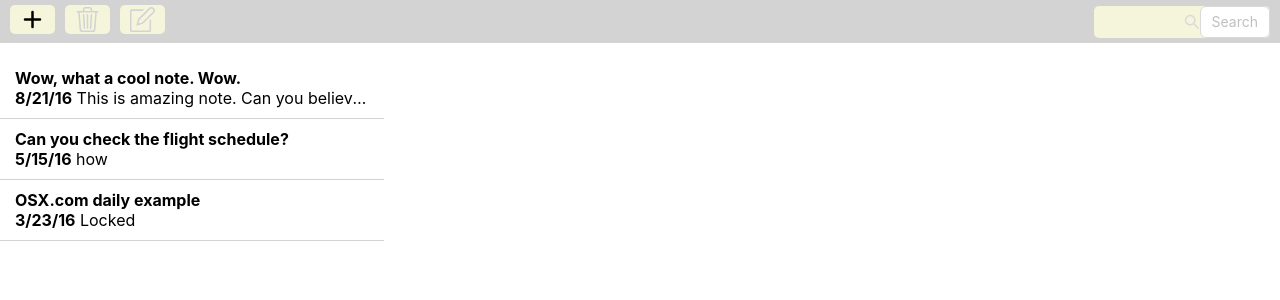
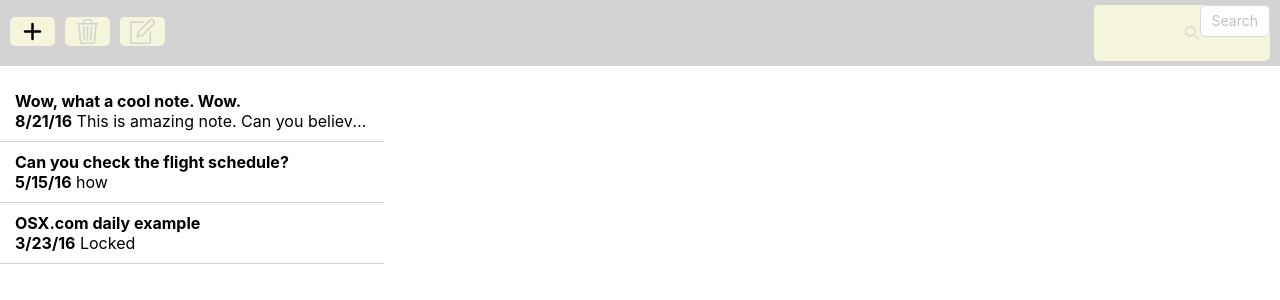
Before and after one commit to Anatolii1996/notes, a React (Create React App) app: page / in a window 1280 px wide. Shown: the top 300 px of the page. Built offline with nearby package versions, Linux system fonts and the light colour scheme.

Commit message:
done selector

```diff
--- a/src/App.scss
+++ b/src/App.scss
@@ -121,6 +121,10 @@
   box-shadow: none !important;
 }
 
+:where(.css-dev-only-do-not-override-yp8pcc).ant-form-item{
+  margin-bottom: 0 !important;
+}
+
 @media (max-width: 1000px) {
   .App {
     .new_note,
--- a/src/components/Header.jsx
+++ b/src/components/Header.jsx
@@ -3,7 +3,7 @@ import { useNavigate } from "react-router-dom";
 import { HiPlus } from "react-icons/hi";
 import { BsTrash3 } from "react-icons/bs";
 import { SlNote } from "react-icons/sl";
-import { AutoComplete, Modal } from "antd";
+import { AutoComplete, Modal, Form } from "antd";
 import { SearchOutlined, ExclamationCircleFilled } from "@ant-design/icons";
 import { Link, Outlet } from "react-router-dom";
 import { useSelector, useDispatch } from "react-redux";
@@ -19,6 +19,7 @@ const Header = ({ removeRecord, notes }) => {
   const navigate = useNavigate();
 
   const { confirm } = Modal;
+  const [form] = Form.useForm();
 
   const changeData = (arr) => {
     return [
@@ -26,14 +27,16 @@ const Header = ({ removeRecord, notes }) => {
         return {
           label: el.initialText.replace(/\n/g, " ").replace(/[#*_]+/g, ""),
           value: el.initialText.replace(/\n/g, " ").replace(/[#*_]+/g, ""),
-          id: el.id
+          id: el.id,
         };
       }),
     ];
   };
 
   const onSelect = (value, obj) => {
-    dispatch(setClicked(obj.id))
+    dispatch(setClicked(obj.id));
+    form.resetFields();
+    navigate("/work");
   };
 
   useEffect(() => {
@@ -41,8 +44,6 @@ const Header = ({ removeRecord, notes }) => {
       setOptions(changeData(notes));
     }
   }, [notes]);
-
-
 
   const showDeleteConfirm = () => {
     confirm({
@@ -85,6 +86,8 @@ const Header = ({ removeRecord, notes }) => {
               color: "#d9d9d9",
             }}
           />
+          <Form form={form}>
+            <Form.Item name="autocomplete">
               <AutoComplete
                 options={options}
                 filterOption={true}
@@ -97,6 +100,8 @@ const Header = ({ removeRecord, notes }) => {
                 // onSearch={(text) => setOptions(getPanelValue(text))}
                 placeholder="Search"
               />
+            </Form.Item>
+          </Form>
         </div>
       </div>
       <Outlet />
```
Lines whose indentation alone changed are shown as unchanged.
